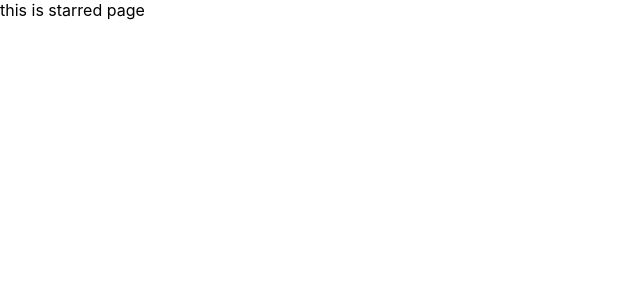
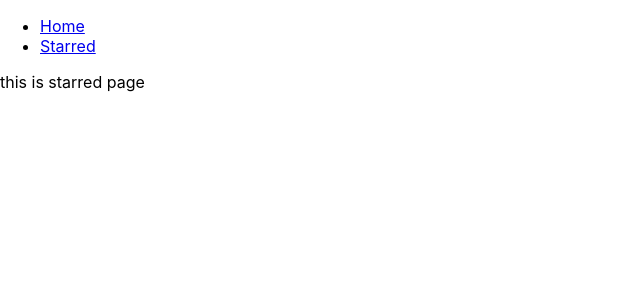
Before and after one commit to coder8528rock/box-office, a React (Create React App) app: page /starred in a window 1280 px wide. Shown: the top 300 px of the page, without its empty margins (0-640 px from the left). Built offline with nearby package versions, Linux system fonts and the light colour scheme.

Commit message:
added navbar and created components

```diff
--- a/src/App.js
+++ b/src/App.js
@@ -1,17 +1,25 @@
 import React from 'react';
 import { Switch, Route } from 'react-router-dom';
+import Navs from './components/Navs';
+import Home from './pages/Home';
+import Starred from './pages/Starred';
 
 function App() {
   return (
+    <div>
+      <Navs />
       <Switch>
         <Route exact path="/">
-        this is home page
+          <Home />
         </Route>
         <Route exact path="/starred">
-        this is starred page
+          <Starred />
         </Route>
-      <Route>this is 404 page</Route>
+        <Route>
+          <div>this page not found</div>
+        </Route>
       </Switch>
+    </div>
   );
 }
 
--- /dev/null
+++ b/src/components/Navs.js
@@ -0,0 +1,26 @@
+/* eslint-disable no-console */
+/* eslint-disable react/function-component-definition */
+import React from 'react';
+
+import { Link } from 'react-router-dom';
+
+const LINKS = [
+  { to: './', text: 'Home' },
+  { to: './starred', text: 'Starred' },
+];
+
+const Navs = () => {
+  return (
+    <div>
+      <ul>
+        {LINKS.map(item => (
+          <li key={item.to}>
+            <Link to={item.to}>{item.text}</Link>{' '}
+          </li>
+        ))}
+      </ul>
+    </div>
+  );
+};
+
+export default Navs;
--- /dev/null
+++ b/src/pages/Home.js
@@ -0,0 +1,8 @@
+/* eslint-disable react/function-component-definition */
+import React from 'react';
+
+const Home = () => {
+  return <div>this is home page</div>;
+};
+
+export default Home;
--- /dev/null
+++ b/src/pages/Starred.js
@@ -0,0 +1,8 @@
+/* eslint-disable react/function-component-definition */
+import React from 'react';
+
+const Starred = () => {
+  return <div>this is starred page</div>;
+};
+
+export default Starred;
```
Lines whose indentation alone changed are shown as unchanged.
